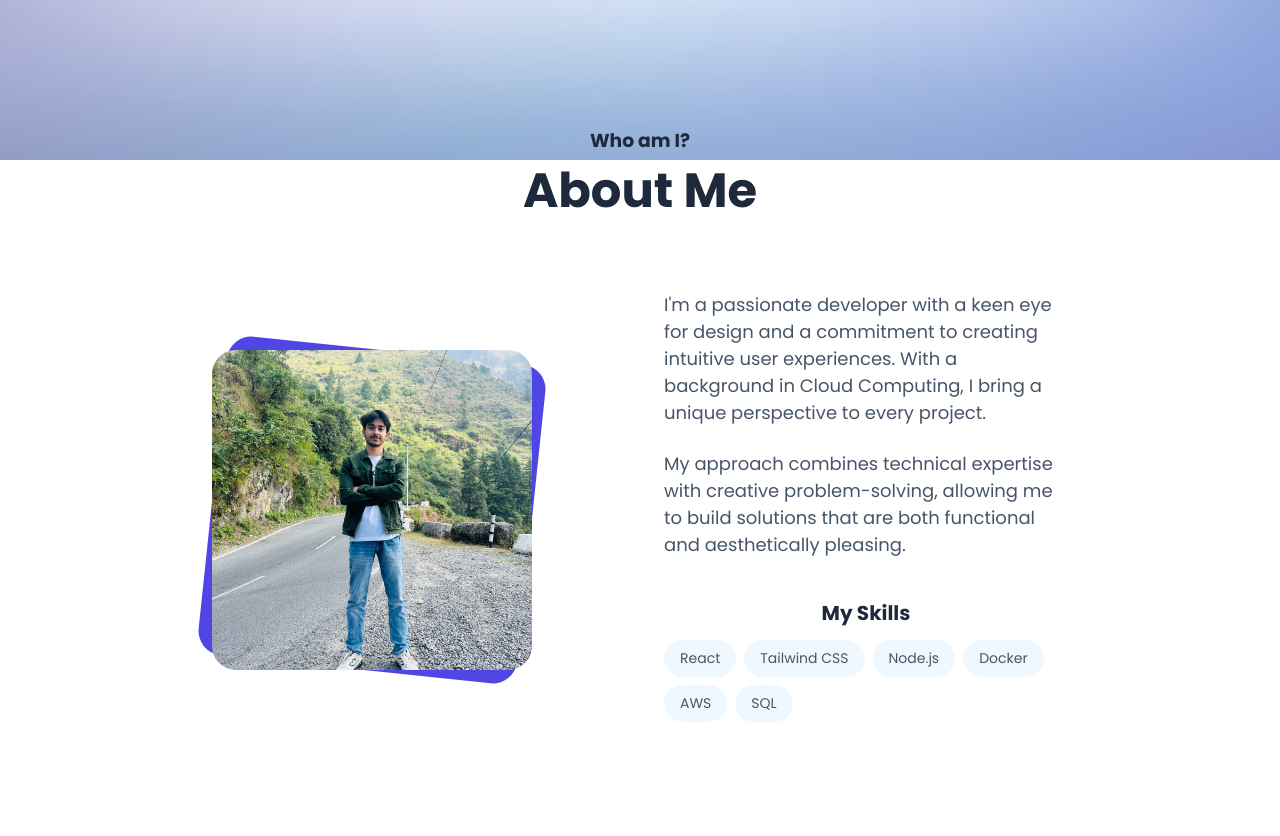
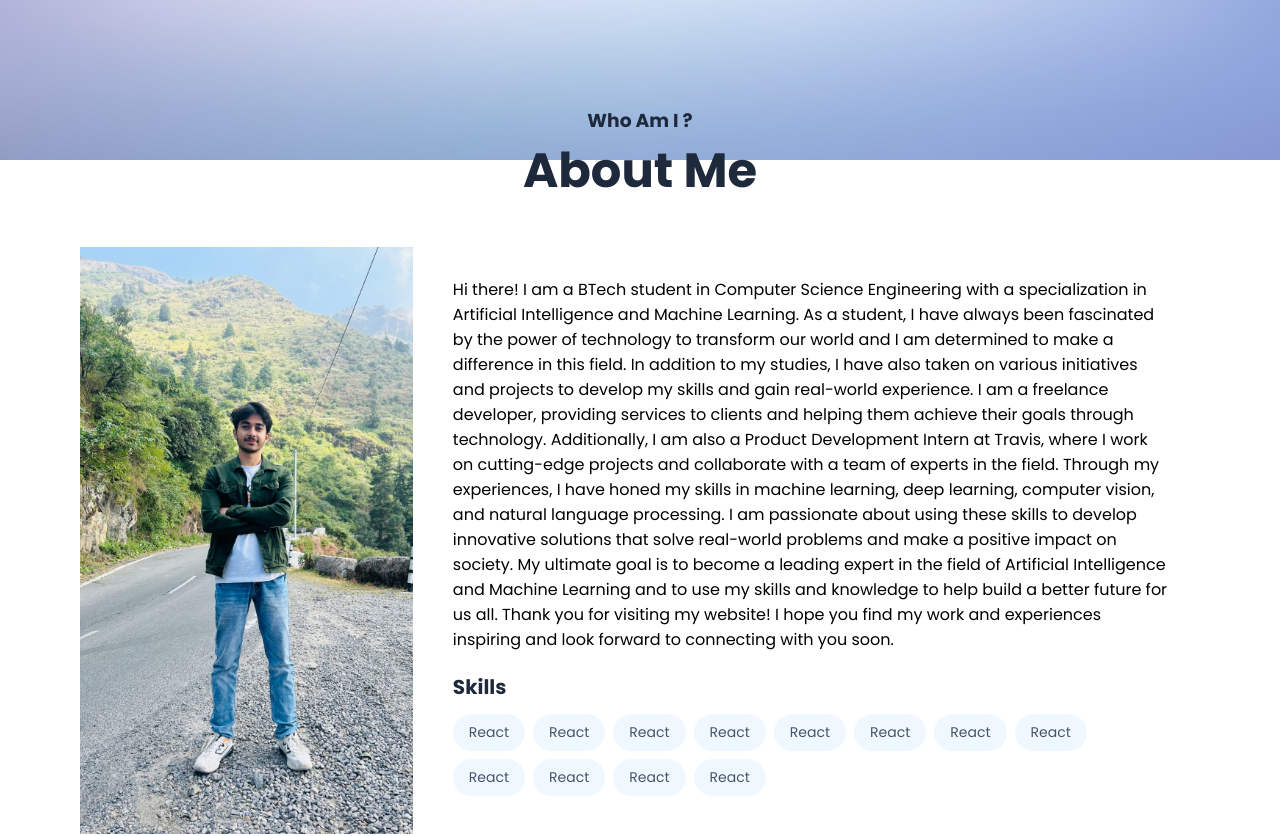
Before and after one commit to Adityasahni04/NewPortfolio, a React (Vite) app: page / in a window 1280 px wide. Shown: the part 640-1476 px from the top of the page. Built offline with nearby package versions, Linux system fonts and the light colour scheme.

Commit message:
About-Section-Changed

```diff
--- a/src/Styles/About.css
+++ b/src/Styles/About.css
@@ -1,115 +1,179 @@
+.about-Component {
+    display: flex;
+    flex-direction: column;
+    gap: 40px;
+    text-align: center;
+}
 
-#about {
-    padding-top: 8rem;
-    padding-bottom: 6rem;
+.aboutHeading {
+    text-align: center;
+    margin-top: 8rem;
+}
+
+.aboutHeading h1 {
+    font-size: 3rem;
+    font-weight: bold;
+    color: #1e293b;
+}
+.aboutHeading h3{
+color: #1e293b;
 }
 
 
-.container {
-    max-width: 56rem;
-    margin-left: auto;
-    margin-right: auto;
-    padding-left: 1rem;
-    padding-right: 1rem;
+.about-content {
+    display: flex;
+    max-width: 90%;
+    width: 70rem;
+    margin: auto;
+    justify-content: space-between;
+    height: auto;
+    /* Remove fixed height */
+    overflow: hidden;
+    margin-bottom: 2rem;
+    gap: 10px;
 }
 
-.container h3{
+.left-container {
+    width: 30%;
     text-align: center;
-    color: #1e293b;
-
-}
-.h2 {
-    font-size: 3rem;
-    font-weight: bold;
-    color: #1e293b;
-    margin-bottom: 4rem;
-    text-align: center;
-}
-
-.contentaboutme {
-    display: grid;
-    grid-template-columns: 1fr;
-    gap: 3rem;
+    display: flex;
+    justify-content: center;
     align-items: center;
 }
 
-@media (min-width: 768px) {
-    .contentaboutme {
-        grid-template-columns: repeat(2, 1fr);
-    }
-}
-
-.image-container {
-    position: relative;
-    height: 20rem;
-    width: 20rem;
-    margin-left: auto;
-    margin-right: auto;
-}
-
-@media (min-width: 768px) { /* md:mx-0 */
-    .image-container {
-        margin-left: 0;
-    }
-}
-
-.image-container::before {
-    content: "";
-    position: absolute;
-    inset: 0;
-    background-color: #4f46e5; /* bg-indigo-600 */
-    border-radius: 1.5rem; /* rounded-3xl */
-    transform: rotate(6deg);
-}
-
-.image-container img {
-    position: absolute;
-    inset: 0;
-    border-radius: 1.5rem;
+.left-container img {
     width: 100%;
     height: 100%;
     object-fit: cover;
 }
 
-.aboutcontent {
+.right-container {
     display: flex;
     flex-direction: column;
-    gap: 1.5rem;
+    width: 70%;
+    gap: 20px;
+    padding: 30px;
 }
 
-.aboutcontent p {
-    font-size: 1.125rem;
-    color: #475569;
-}
-.aboutcontent button{
-    margin-top: 1rem;
-    padding: 8px 10px;
-    border-radius: 10px;
-    border: none;
-    background-color: #4f46e5;
-    color: white;
-    cursor: pointer;
+.aboutme p {
+    text-align: left;
 }
 
-/* Skills Section */
-.skills-container {
-    padding-top: 1rem;
+.skills {
+    display: flex;
+    flex-wrap: wrap;
+    /* Allows items to wrap if needed */
+    justify-content: flex-start;
+    /* Aligns items to the left */
+    align-items: flex-start;
+    /* Aligns items to the top */
 }
 
-.skills-container h3 {
+.skill-content {
+    display: flex;
+    flex-wrap: wrap;
+    /* Allows items to wrap if needed */
+    justify-content: flex-start;
+    /* Aligns items to the left */
+    align-items: flex-start;
+}
+
+.skill-content span {
+    display: inline-block;
+    padding: 0.5rem 1rem;
+    background-color: aliceblue;
+    border-radius: 9999px;
+    color: #475569;
+    font-size: 0.875rem;
+    margin-right: 0.5rem;
+    margin-bottom: 0.5rem;
+    text-align: left;
+}
+
+.skills h3 {
     font-size: 1.25rem;
     font-weight: bold;
     color: #1e293b;
     margin-bottom: 0.75rem;
 }
 
-.skills-container .skill-badge {
-    display: inline-block;
-    padding: 0.5rem 1rem;
-    background-color:aliceblue;
-    border-radius: 9999px;
-    color: #475569;
-    font-size: 0.875rem;
-    margin-right: 0.5rem;
-    margin-bottom: 0.5rem;
+@media (max-width: 1024px) {
+    .about-content {
+        flex-direction: column;
+        align-items: center;
+        width: 90%;
+    }
+
+    .left-container {
+        width: 80%;
+    }
+
+    .right-container {
+        width: 100%;
+        padding: 20px;
+    }
 }
+
+@media (max-width: 768px) {
+
+
+    .about-Component {
+        gap: 20px;
+        margin-top: 5rem;
+    }
+
+    .about-content {
+        width: 95%;
+    }
+
+    .left-container {
+        width: 100%;
+    }
+
+    .right-container {
+        padding: 15px;
+    }
+
+    .skills h3 {
+        font-size: 1.1rem;
+    }
+
+    .skill-content span {
+        font-size: 0.8rem;
+        padding: 0.4rem 0.8rem;
+    }
+}
+
+@media (max-width: 480px) {
+
+
+    .about-Component {
+        margin-top: 3rem;
+    }
+
+    .about-content {
+        width: 100%;
+        gap: 5px;
+    }
+
+    .left-container {
+        width: 100%;
+    }
+
+    .left-container img {
+        width: 80%;
+    }
+
+    .right-container {
+        padding: 10px;
+    }
+
+    .skills h3 {
+        font-size: 1rem;
+    }
+
+    .skill-content span {
+        font-size: 0.75rem;
+        padding: 0.3rem 0.7rem;
+    }
+}
--- a/src/Styles/Blog.css
+++ b/src/Styles/Blog.css
@@ -1,25 +1,28 @@
-.blogSection h1 {
-    font-size: 3rem;
-    text-align: center;
-    font-weight: bold;
-    color: #1e293b;
-    margin-bottom: 4rem;
-  }
-  .blogSection h3 {
-    margin-top: 8rem;
-    text-align: center;
-    color: #1e293b;
-  }
 
-
-  /* Ensures proper responsiveness */
   .blogSection {
     display: flex;
     flex-direction: column;
     align-items: center;
     padding: 20px;
   }
+  .blogHeader {
+    display: flex;
+    flex-direction: column;
+    align-items: center;
+  }
 
+  .blogHeader h1 {
+    font-size: 3rem;
+    text-align: center;
+    font-weight: bold;
+    color: #1e293b;
+    margin-bottom: 2rem;
+  }
+  .blogHeader h3 {
+    text-align: center;
+    color: #1e293b;
+    margin-top: 8rem;
+  }
   /* Main blog container */
   .blogContent {
     display: flex;
@@ -130,8 +133,6 @@
 
   @media screen and (max-width: 768px) {
     .blogSection h1 {
-      font-size: 2.5rem; /* Slightly smaller heading */
-      margin-top: 5rem;
       margin-bottom: 3rem;
     }
 
@@ -158,10 +159,6 @@
   }
 
   @media screen and (max-width: 480px) {
-    .blogSection h1 {
-      font-size: 2rem;
-      margin-top: 3rem;
-    }
 
     .blogContent {
       padding: 10px;
--- a/src/Styles/Home.css
+++ b/src/Styles/Home.css
@@ -33,6 +33,7 @@
 .button {
     background-color: #4F46E5; /* Indigo-600 */
     color: white;
+    margin-left: 10px;
     border-radius: 9999px; /* Fully rounded */
     padding: 0.6rem 1.9rem; /* px-8 py-6 */
     font-size: 1.125rem; /* 18px */
@@ -44,3 +45,6 @@
 .button:hover {
     background-color: #4338CA; /* Darker Indigo-700 */
 }
+.buttons-home{
+    display: inline-block;
+}
--- a/src/components/AboutMe.jsx
+++ b/src/components/AboutMe.jsx
@@ -1,59 +1,67 @@
 import React from "react";
 import "../Styles/About.css";
 const AboutMe = () => {
-  const handleDownload = () => {
-    window.open(
-      "https://drive.google.com/file/d/1Pq0FyYfN37FoKLAmSMjNy7YzOa89vXtB/view?usp=drive_link",
-      "_blank"
-    );
-  };
   return (
-    <section id="about">
-      <div className="container">
-        <h3>Who am I?</h3>
-        <h2 className="h2">About Me</h2>
-        <div className="contentaboutme">
-          <div className="image-container">
-            <img src="/images/adi1.jpg" alt="Profile" />
+    <div className="about-Component">
+      <div className="aboutHeading">
+        <div className="heading1">
+          <h3>Who Am I ?</h3>
+        </div>
+        <div className="heading2">
+          <h1>About Me</h1>
+        </div>
+      </div>
+      <div className="about-content">
+        <div className="left-container">
+          <img src="/images/adi1.jpg" alt="" />
+        </div>
+        <div className="right-container">
+          <div className="aboutme">
+            <p>
+              Hi there! I am a BTech student in Computer Science Engineering
+              with a specialization in Artificial Intelligence and Machine
+              Learning. As a student, I have always been fascinated by the power
+              of technology to transform our world and I am determined to make a
+              difference in this field. In addition to my studies, I have also
+              taken on various initiatives and projects to develop my skills and
+              gain real-world experience. I am a freelance developer, providing
+              services to clients and helping them achieve their goals through
+              technology. Additionally, I am also a Product Development Intern
+              at Travis, where I work on cutting-edge projects and collaborate
+              with a team of experts in the field. Through my experiences, I
+              have honed my skills in machine learning, deep learning, computer
+              vision, and natural language processing. I am passionate about
+              using these skills to develop innovative solutions that solve
+              real-world problems and make a positive impact on society. My
+              ultimate goal is to become a leading expert in the field of
+              Artificial Intelligence and Machine Learning and to use my skills
+              and knowledge to help build a better future for us all. Thank you
+              for visiting my website! I hope you find my work and experiences
+              inspiring and look forward to connecting with you soon.
+            </p>
           </div>
-          <div className="aboutcontent">
-            <p>
-              I'm a passionate developer with a keen eye for design and a
-              commitment to creating intuitive user experiences. With a
-              background in Cloud Computing, I bring a unique perspective to
-              every project.
-            </p>
-            <p>
-              My approach combines technical expertise with creative
-              problem-solving, allowing me to build solutions that are both
-              functional and aesthetically pleasing.
-              <br />
-              {/* <button onClick={handleDownload}>
-                Download CV
-              </button> */}
-            </p>
-
-            <div className="skills-container">
-              <h3>My Skills</h3>
-              <div className="skills-list">
-                {[
-                  "React",
-                  "Tailwind CSS",
-                  "Node.js",
-                  "Docker",
-                  "AWS",
-                  "SQL",
-                ].map((skill) => (
-                  <span key={skill} className="skill-badge">
-                    {skill}
-                  </span>
-                ))}
-              </div>
+          <div className="skills">
+            <div className="skill-heading">
+            <h3>Skills</h3>
+            </div>
+            <div className="skill-content">
+            <span>React</span>
+            <span>React</span>
+            <span>React</span>
+            <span>React</span>
+            <span>React</span>
+            <span>React</span>
+            <span>React</span>
+            <span>React</span>
+            <span>React</span>
+            <span>React</span>
+            <span>React</span>
+            <span>React</span>
             </div>
           </div>
         </div>
       </div>
-    </section>
+    </div>
   );
 };
 
--- a/src/components/Home.jsx
+++ b/src/components/Home.jsx
@@ -14,9 +14,15 @@
        <p>UI Designer</p>
        <p>Freelancer</p>
       </div>
+      {/* <div className="buttons-home"> */}
       <button className='button' onClick={() => document.getElementById('projects').scrollIntoView({ behavior: 'smooth' })}>
-  View My Works
-</button>
+       View My Works
+      </button>
+      {/* <button className='button' onClick={() => document.getElementById('projects').scrollIntoView({ behavior: 'smooth' })}>
+       DownLoad CV
+      </button> */}
+      {/* </div> */}
+
     </div>
 
 
```
Also changed, not shown: src/components/Blogs.jsx (+11 -6 lines).
